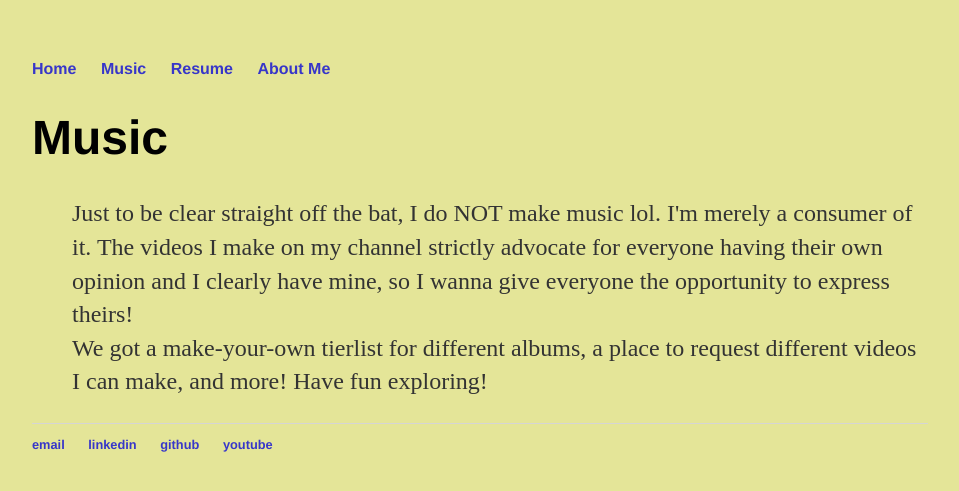
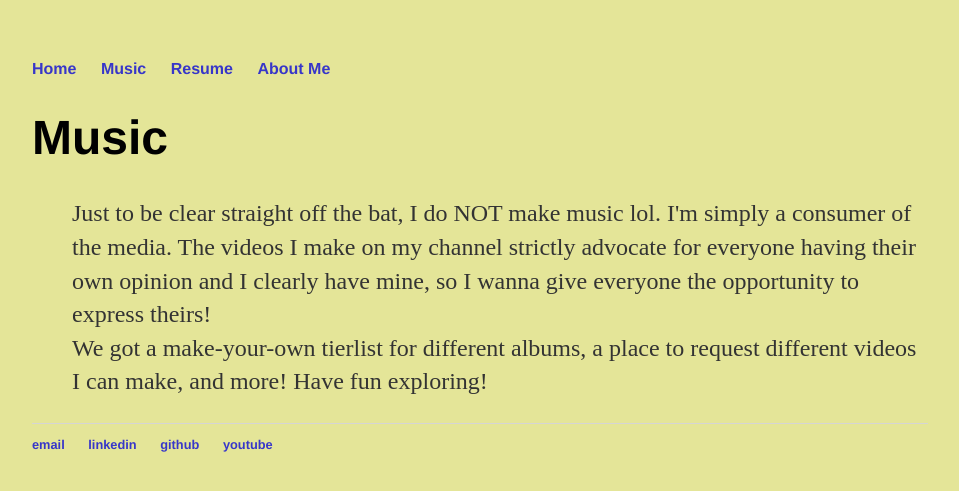
Before and after one commit to n8silveira/n8silveira.github.io, a Jekyll site: the page built from music/index.html, in a window 1280 px wide. Shown: the top 491 px of the page, without its empty margins (160-1119 px from the left). Built offline with Jekyll 4.4.1, drawn with Linux system fonts in a browser that asks for light colours.

Commit message:
Update index.html

```diff
--- a/music/index.html
+++ b/music/index.html
@@ -4,8 +4,8 @@ title: Music
 ---
 	<h1>{{ page.title }}</h1>
 	<ul class="music">
-    <p>Just to be clear straight off the bat, I do NOT make music lol. I'm merely a consumer
-      of it. The videos I make on my channel strictly advocate for everyone having their
+    <p>Just to be clear straight off the bat, I do NOT make music lol. I'm simply a consumer
+      of the media. The videos I make on my channel strictly advocate for everyone having their
       own opinion and I clearly have mine, so I wanna give everyone the opportunity to express theirs!<br>
 	    We got a make-your-own tierlist for different albums, a place to request different videos
 	    I can make, and more! Have fun exploring!
```
